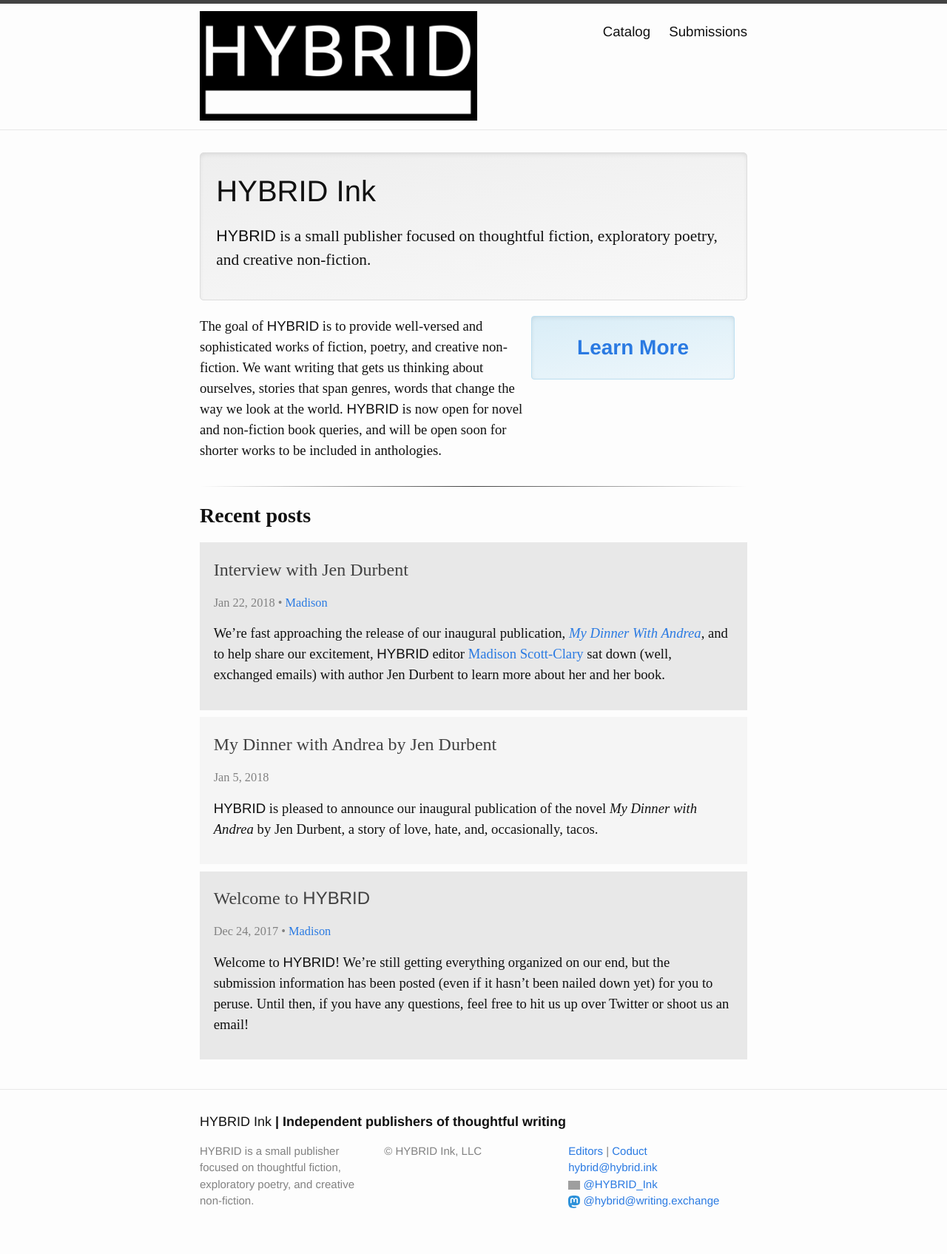
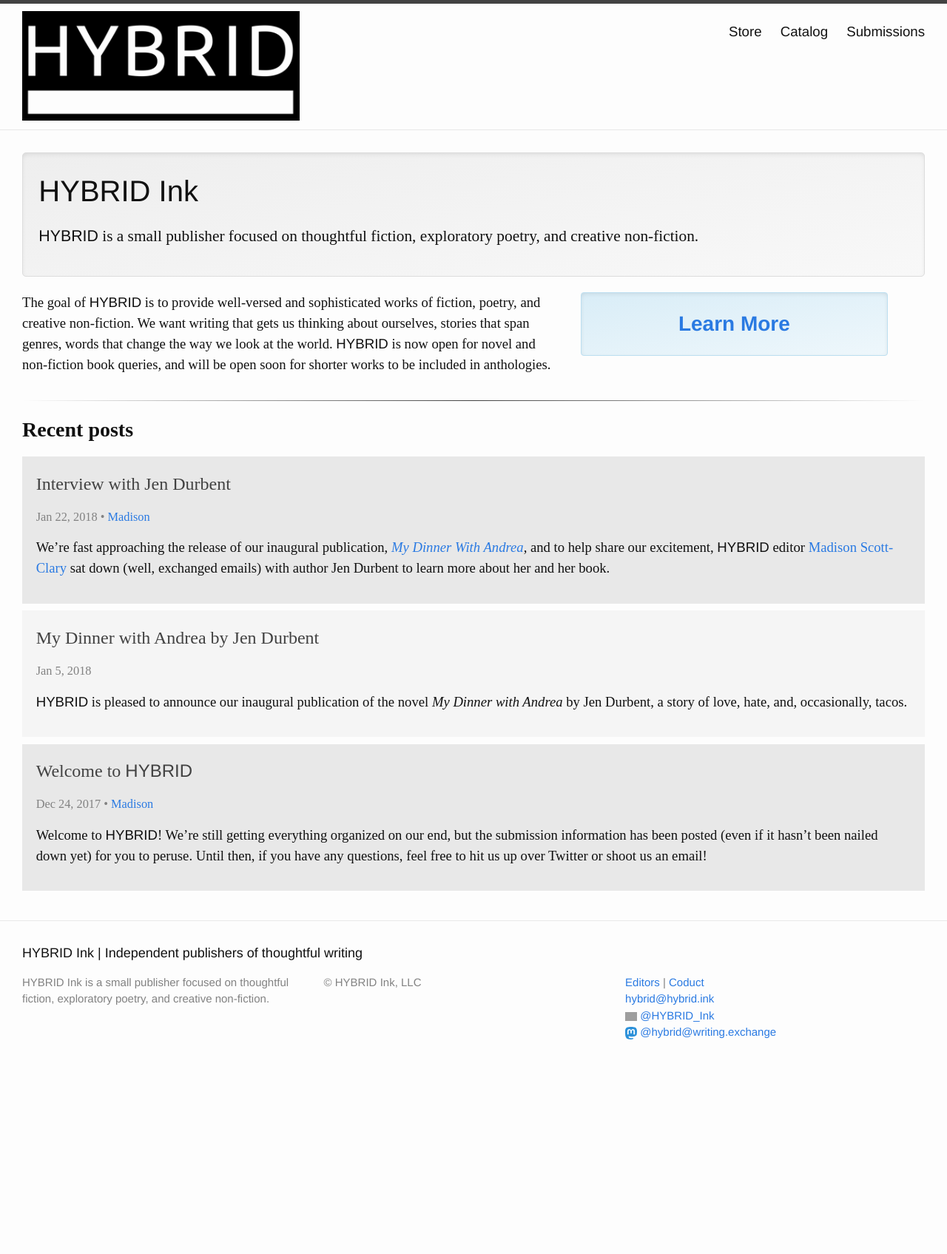
Before and after one commit to hybridink/hybrid.ink, a Jekyll site: the page built from index.md, in a window 1280 px wide. Shown: the whole page at 74% size. Built offline with Jekyll 4.4.1, drawn with Linux system fonts in a browser that asks for light colours; some web fonts are replaced; after the commit the page ends 1467 px from its top, so only the background shows below that; grey boxes are pictures that could not be loaded.

Commit message:
Store link, mobile styling

```diff
--- a/_includes/footer.html
+++ b/_includes/footer.html
@@ -6,7 +6,7 @@
 
     <div class="footer-col-wrapper">
       <div class="footer-col  footer-col-1">
-        <p class="text">{{site.brand}} is a small publisher focused on thoughtful fiction, exploratory poetry, and creative non-fiction.</p>
+        <p class="text">{{site.name}} is a small publisher focused on thoughtful fiction, exploratory poetry, and creative non-fiction.</p>
       </div>
 
       <div class="footer-col  footer-col-2">
--- a/_includes/header.html
+++ b/_includes/header.html
@@ -6,7 +6,8 @@
 
         <nav class="site-nav">
             <ul>
-                <li class="page-link"><a href="/catalog">Catalog</li>
+                <li class="page-link"><a href="https://store.hybrid.ink">Store</a></li>
+                <li class="page-link"><a href="/catalog">Catalog</a></li>
                 <li class="page-link"><a href="/submit">Submissions</a></li>
             </ul>
         </nav>
--- a/_sass/_base.scss
+++ b/_sass/_base.scss
@@ -177,19 +177,18 @@
  * Wrapper
  */
 .wrapper {
-    max-width: -webkit-calc(#{$content-width} - (#{$spacing-unit} * 2));
-    max-width:         calc(#{$content-width} - (#{$spacing-unit} * 2));
-    margin-right: auto;
-    margin-left: auto;
+    margin-right: 0 auto;
     padding-right: $spacing-unit;
     padding-left: $spacing-unit;
     @extend %clearfix;
 
     @include media-query($on-laptop) {
-        max-width: -webkit-calc(#{$content-width} - (#{$spacing-unit}));
-        max-width:         calc(#{$content-width} - (#{$spacing-unit}));
         padding-right: $spacing-unit / 2;
         padding-left: $spacing-unit / 2;
+    }
+
+    @include media-query($on-palm) {
+        padding: 0 $spacing-unit / 2;
     }
 }
 
--- a/_sass/_layout.scss
+++ b/_sass/_layout.scss
@@ -24,6 +24,13 @@
         visibility: hidden;
         height: 0px;
         width: 0px;
+    }
+
+    @include media-query($on-palm) {
+        & {
+            float: none;
+            width: 100%;
+        }
     }
 }
 
@@ -53,10 +60,13 @@
         & {
             float: none;
         }
+        ul {
+            text-align: center;
+            margin: 0 auto;
+            padding: 0;
+        }
         .page-link {
             text-align: center;
-            width: 40%;
-            margin: 0 auto;
         }
     }
 }
@@ -119,6 +129,7 @@
 
 .footer-heading {
     font-size: 18px;
+    font-weight: 300;
     margin-bottom: $spacing-unit / 2;
 }
 
```
